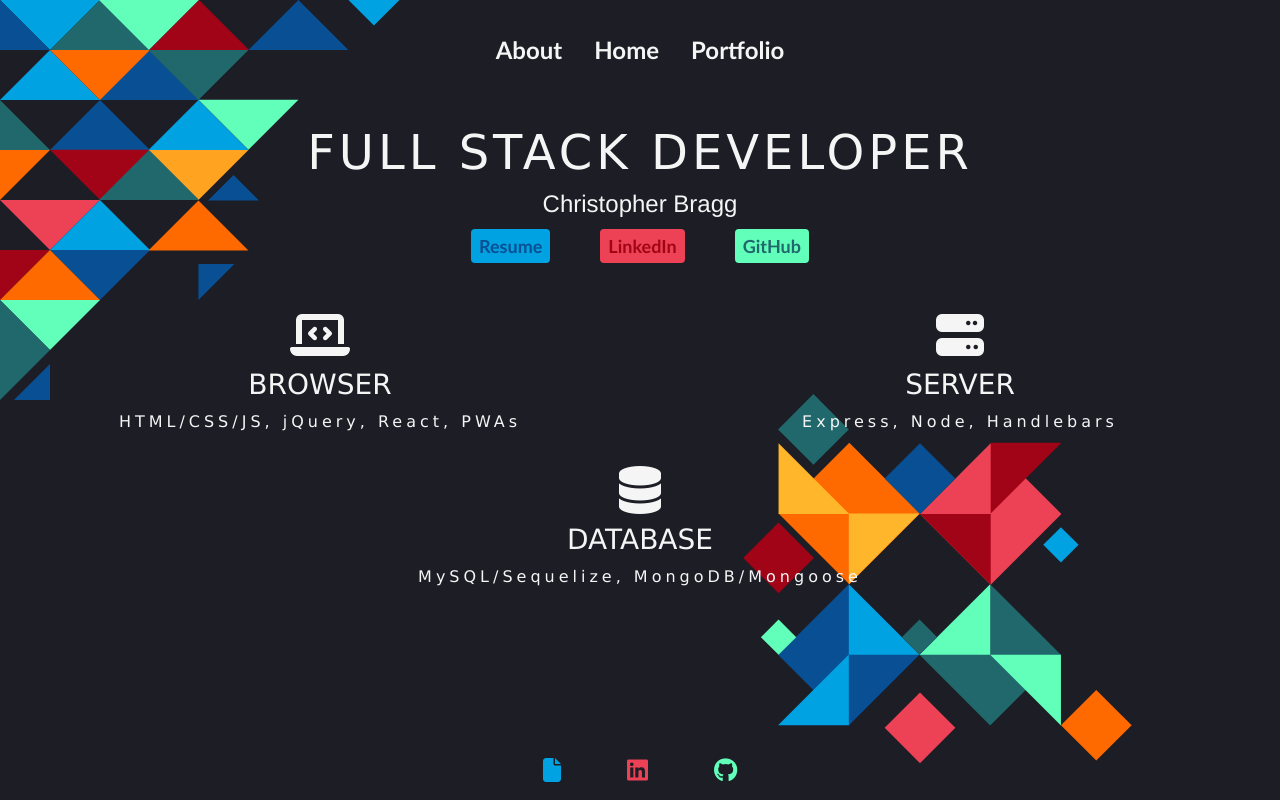
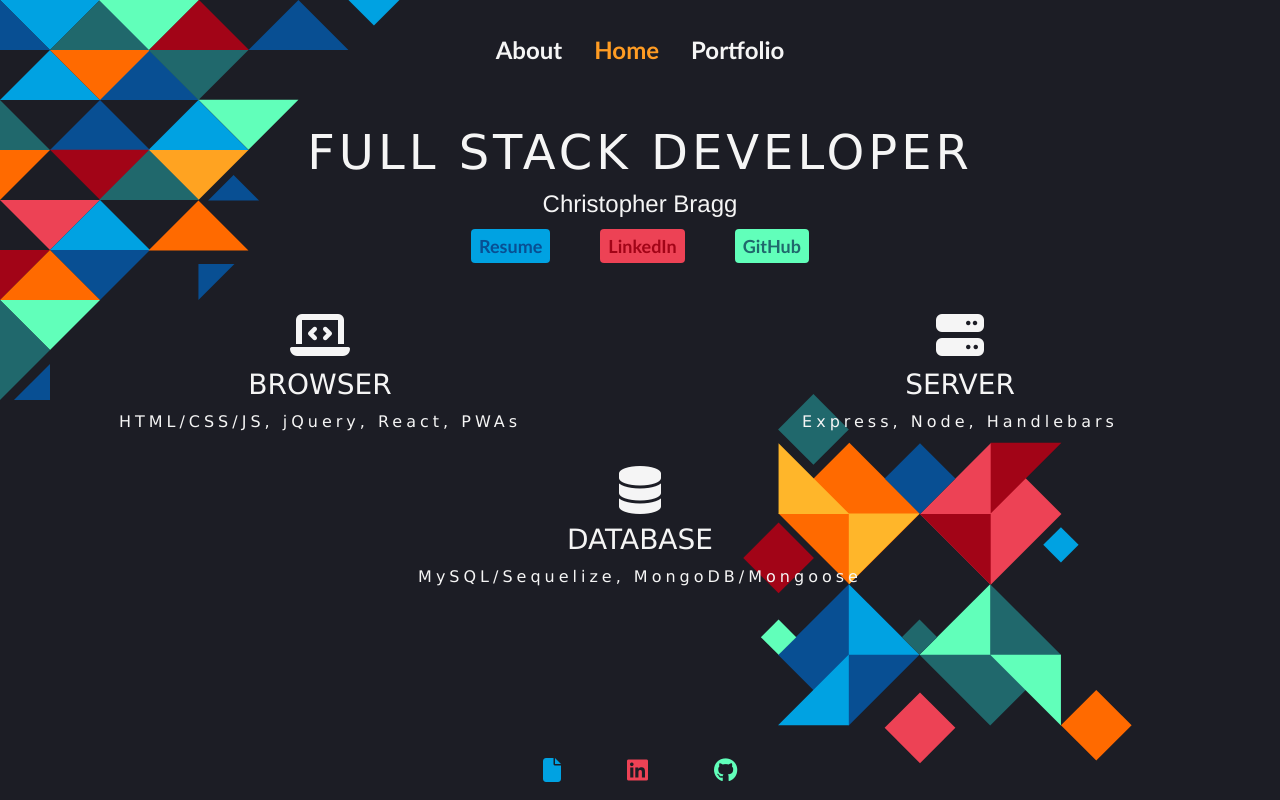
Before and after one commit to cbragg9/React-Portfolio, a React (Create React App) app: page / in a window 1280 px wide. Built offline with nearby package versions, Linux system fonts and the light colour scheme.

Commit message:
link colors, 404

```diff
--- a/public/404.html
+++ b/public/404.html
@@ -2,7 +2,7 @@
 <html>
   <head>
     <meta charset="utf-8">
-    <title>Single Page Apps for GitHub Pages</title>
+    <title>CBragg Portfolio</title>
     <script type="text/javascript">
       // Single Page Apps for GitHub Pages
       // https://github.com/rafrex/spa-github-pages
--- a/public/index.html
+++ b/public/index.html
@@ -11,11 +11,7 @@
     />
     <link rel="apple-touch-icon" href="%PUBLIC_URL%/logo192.png" />
     <link rel="stylesheet" href="https://stackpath.bootstrapcdn.com/bootstrap/4.4.1/css/bootstrap.min.css" integrity="sha384-Vkoo8x4CGsO3+Hhxv8T/Q5PaXtkKtu6ug5TOeNV6gBiFeWPGFN9MuhOf23Q9Ifjh" crossorigin="anonymous">
-    <title>Portfolio</title>
-  </head>
-  <body>
-    <noscript>You need to enable JavaScript to run this app.</noscript>
-    <div id="root"></div>
+    <title>CBragg Portfolio</title>
     <script type="text/javascript">
       // Single Page Apps for GitHub Pages
       // https://github.com/rafrex/spa-github-pages
@@ -36,6 +32,10 @@
         }
       }(window.location))
     </script>
+  </head>
+  <body>
+    <noscript>You need to enable JavaScript to run this app.</noscript>
+    <div id="root"></div>
     <script src="https://kit.fontawesome.com/f8378d18e1.js" crossorigin="anonymous"></script>
   </body>
 </html>
--- a/src/components/About/About.js
+++ b/src/components/About/About.js
@@ -9,12 +9,12 @@
           <div className="col-12 offset-lg-2 col-lg-4 about-bio">
             <h3>About Chris</h3>
             <p>
-              Thank you for visiting my portfolio! After graduating with a BS in Molecular Biology from Univ. of Washington in 2012 and spending 8
+              Thank you for visiting my portfolio! After graduating with a BS in Molecular Biology from University of Washington in 2012 and spending 8
               years working and managing clinical biotech Next-Gen Sequencing laboratories, I'm now looking to learn the "tech" side of biotech
               and challenge myself in this dynamic field.
             </p>
             <p>
-              I took Univ of Washington's Full Stack Coding Bootcamp from Feb-Aug 2020, starting me down this career path of continual learning.
+              I took University of Washington's Full Stack Coding Bootcamp from Feb-Aug 2020, starting me down this career path of continual learning.
               I studied the fundamentals of Web Development technologies focused primarily with the MERN stack, and supplemented my coursework with
               online courses on data structures and algorithms and learning in C#/Unity.
             </p>
--- a/src/components/Navbar.js
+++ b/src/components/Navbar.js
@@ -8,19 +8,27 @@
     props.setPrevPageHistory(location.pathname)
   }
 
+  function highlightCurrent(param) {
+    if (location.pathname === param || location.pathname === "/React-Portfolio/") {
+      return {color: "#FF9C23"}
+    } else {
+      return {}
+    }
+  }
+
   return (
     <div className="container-fluid">
       <div className="row nav-row">
         <div className="col-12 d-flex justify-content-center mt-lg-4">
           <ul className="nav">
             <li className="nav-item">
-              <Link to="/about" className="nav-link" id="home-link" onClick={updateHistory}>About</Link>
+              <Link to="/about" className="nav-link" id="home-link" onClick={updateHistory} style={highlightCurrent("/about")}>About</Link>
             </li>
             <li className="nav-item">
-              <Link to="/" className="nav-link" id="home-link" onClick={updateHistory}>Home</Link>
+              <Link to="/" className="nav-link" id="home-link" onClick={updateHistory} style={highlightCurrent("/")}>Home</Link>
             </li>
             <li className="nav-item">
-              <Link to="/portfolio" className="nav-link" id="home-link" onClick={updateHistory}>Portfolio</Link>
+              <Link to="/portfolio" className="nav-link" id="home-link" onClick={updateHistory} style={highlightCurrent("/portfolio")}>Portfolio</Link>
             </li>
           </ul>
         </div>
--- a/src/components/Portfolio/Portfolio.js
+++ b/src/components/Portfolio/Portfolio.js
@@ -40,7 +40,7 @@
     },
     {
       title: "MongoDB Workout Tracker",
-      GIF: "https://media.giphy.com/media/jTkhRYlE4NuXmkAegg/giphy.gif",
+      GIF: "https://media.giphy.com/media/QakkdExPfNQQgLbwmC/giphy.gif",
       description: "View, create, and track daily workouts on this app built using MongoDB/Mongoose and Express.",
       github: "https://github.com/cbragg9/NoSQL-Workout-Tracker",
       deployed: "https://fitness-tracker-cbraggdev.herokuapp.com/",
@@ -120,7 +120,6 @@
           </div>
         )
       })}
-      <a href="#portfolio-section"><i className="fas fa-chevron-circle-up fa-2x"></i></a>
     </main>
   )
 }
--- a/src/index.css
+++ b/src/index.css
@@ -53,10 +53,6 @@
   color: #F5F5F5;
   font-size: 1.5rem;
   font-family: 'Gill Sans', 'Gill Sans MT', Calibri, 'Trebuchet MS', sans-serif;
-}
-
-a:hover {
-  color: #FF9C23;
 }
 
 /* ABOUT ME SECTION */
@@ -162,9 +158,12 @@
   color: #20686c;
 }
 
-#resume-span:hover, #linkedin-span:hover, #github-span:hover, .fa-chevron-circle-up:hover {
-  color: #F5F5F5;
+@media (hover: hover) {
+  #resume-span:hover, #linkedin-span:hover, #github-span:hover {
+    color: #F5F5F5;
+  }
 }
+
 
 /* SVG STYLING SECTION */
 .squares {
```
